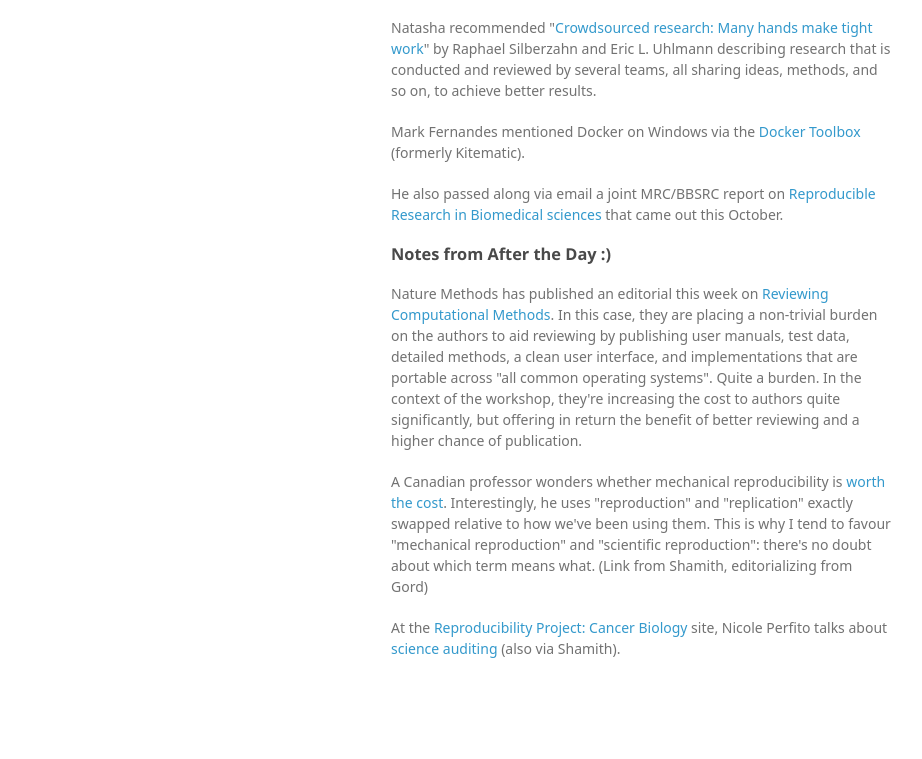
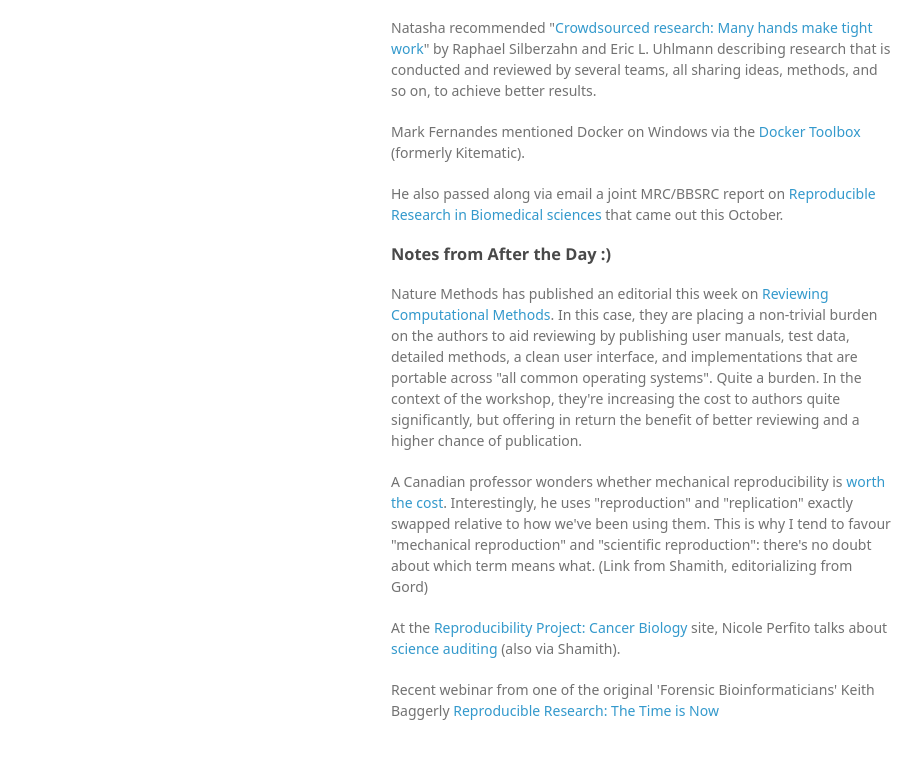
Before and after one commit to bioinformatics-core-shared-training/reproducibility_workshop, a plain HTML site: page index.html in a window 1280 px wide. Shown: the part 746-1505 px from the top of the page, without its empty margins (179-1101 px from the left). Before the commit the page ends 1475 px from the top, so only its background shows below. Drawn offline with Linux system fonts and the light colour scheme; a web font is replaced by a local one.

Commit message:
Update index.html

```diff
--- a/index.html
+++ b/index.html
@@ -84,6 +84,7 @@
 
 <p>At the <a href="https://osf.io/e81xl/">Reproducibility Project: Cancer Biology</a> site, Nicole Perfito talks about <a href="http://mendelspod.com/podcasts/does-reproducibility-project-cancer-biology-offer-model-new-kind-science-auditing/">science auditing</a> (also via Shamith).
 
+<p> Recent webinar from one of the original 'Forensic Bioinformaticians' Keith Baggerly <a href="http://www3.mdanderson.org/streams/FullVideoPlayer.cfm?mediaID=8979D134-6B1A-4334-A2FF-3A74ABE22C5A"> Reproducible Research: The Time is Now</a></p>
       </section>
       <footer>
         <p>This project is maintained by <a href="https://github.com/bioinformatics-core-shared-training">bioinformatics-core-shared-training</a></p>
```
